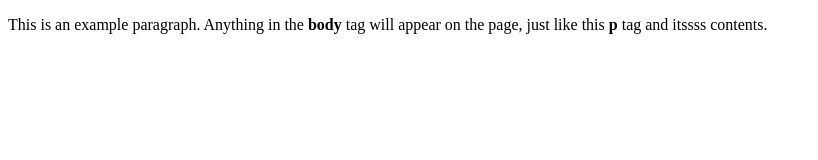
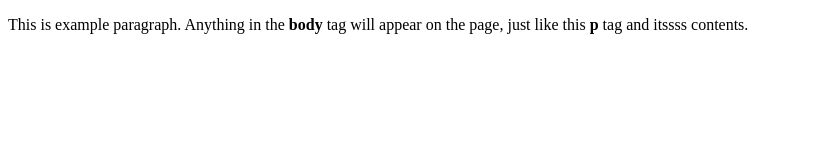
Before and after one commit to abdishukri-105/qadr, a plain HTML site: page index.html in a window 1280 px wide. Shown: the whole page, without its empty margins (0-818 px from the left). Drawn offline with Linux system fonts and the light colour scheme.

Commit message:
removed 'an'

```diff
--- a/index.html
+++ b/index.html
@@ -4,6 +4,6 @@
     <title>This is the title of the webpage!</title>
   </head>
   <body>
-    <p>This is an example paragraph. Anything in the <strong>body</strong> tag will appear on the page, just like this <strong>p</strong> tag and itssss contents.</p>
+    <p>This is  example paragraph. Anything in the <strong>body</strong> tag will appear on the page, just like this <strong>p</strong> tag and itssss contents.</p>
   </body>
 </html>
```
